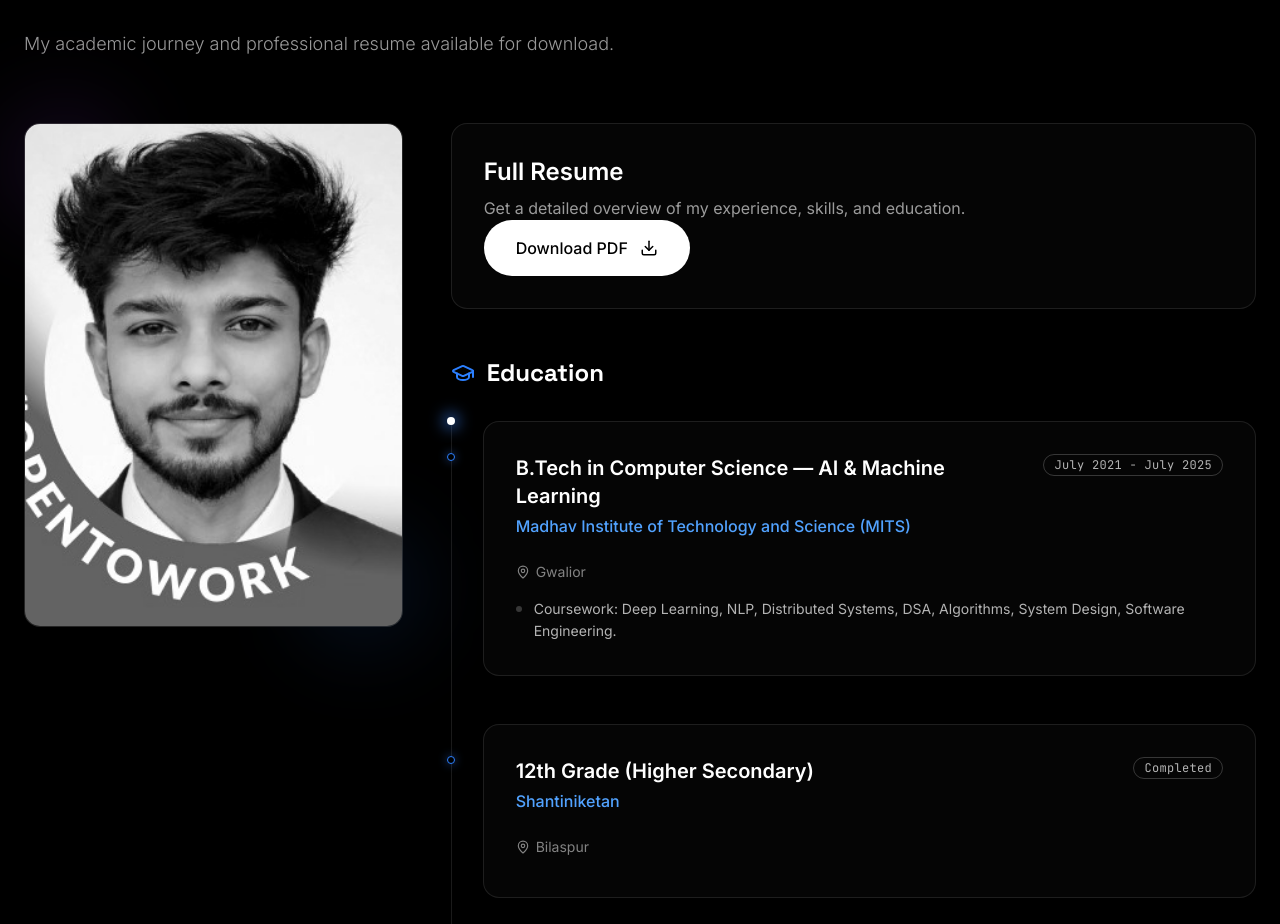
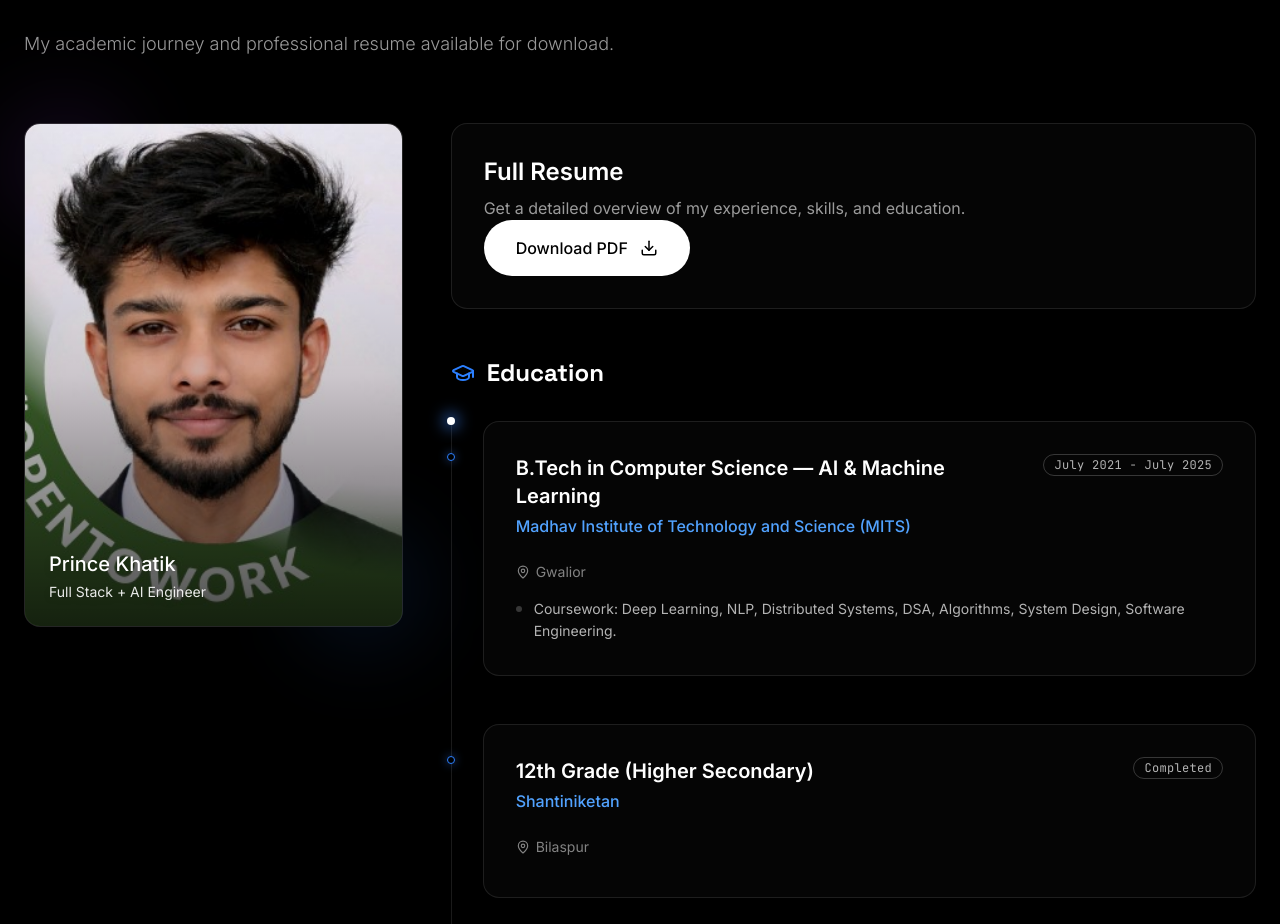
Before and after one commit to Prince8085/portfolio, a React (Vite) app: page / in a window 1280 px wide. Shown: the part 6126-7050 px from the top of the page. Built offline with nearby package versions, Linux system fonts and the light colour scheme; no server answers.

Commit message:
Update profile photo styling to original HD with visible overlay

```diff
--- a/src/components/sections/Education.tsx
+++ b/src/components/sections/Education.tsx
@@ -73,18 +73,18 @@ export function Education() {
               <img
                 src="/photo.jpg"
                 alt="Prince Khatik"
-                className="object-cover w-full h-full filter grayscale hover:grayscale-0 transition-all duration-500"
+                className="object-cover w-full h-full transition-all duration-500"
                 onError={(e) => {
                   // Fallback to placeholder if photo is missing.
                   (e.target as HTMLImageElement).src = "https://images.unsplash.com/photo-1507003211169-0a1dd7228f2d?auto=format&fit=crop&q=80&w=600";
                 }}
               />
-              <div className="absolute inset-0 bg-gradient-to-t from-black/60 via-transparent to-transparent opacity-0 group-hover:opacity-100 transition-opacity duration-300" />
+              <div className="absolute inset-0 bg-gradient-to-t from-black/70 via-black/20 to-transparent opacity-100 z-10" />
 
               {/* Overlay text */}
-              <div className="absolute bottom-0 left-0 right-0 p-6 translate-y-4 group-hover:translate-y-0 opacity-0 group-hover:opacity-100 transition-all duration-300">
-                <p className="text-white font-medium text-xl">Prince Khatik</p>
-                <p className="text-white/80 text-sm mt-1">Full Stack + AI Engineer</p>
+              <div className="absolute bottom-0 left-0 right-0 p-6 opacity-100 z-20">
+                <p className="text-white font-medium text-xl drop-shadow-md">Prince Khatik</p>
+                <p className="text-white/90 text-sm mt-1 drop-shadow-md">Full Stack + AI Engineer</p>
               </div>
             </div>
 
```
